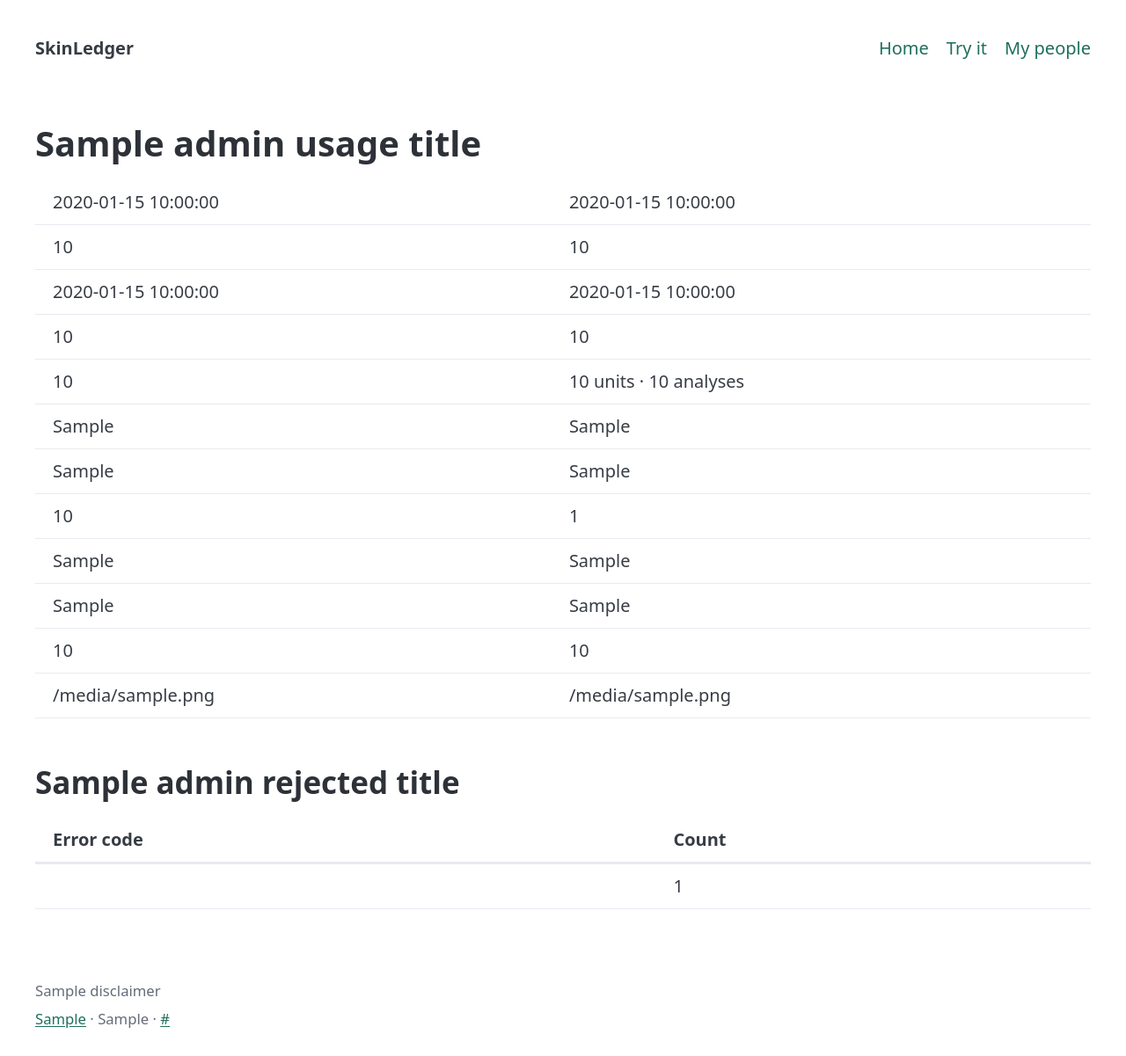
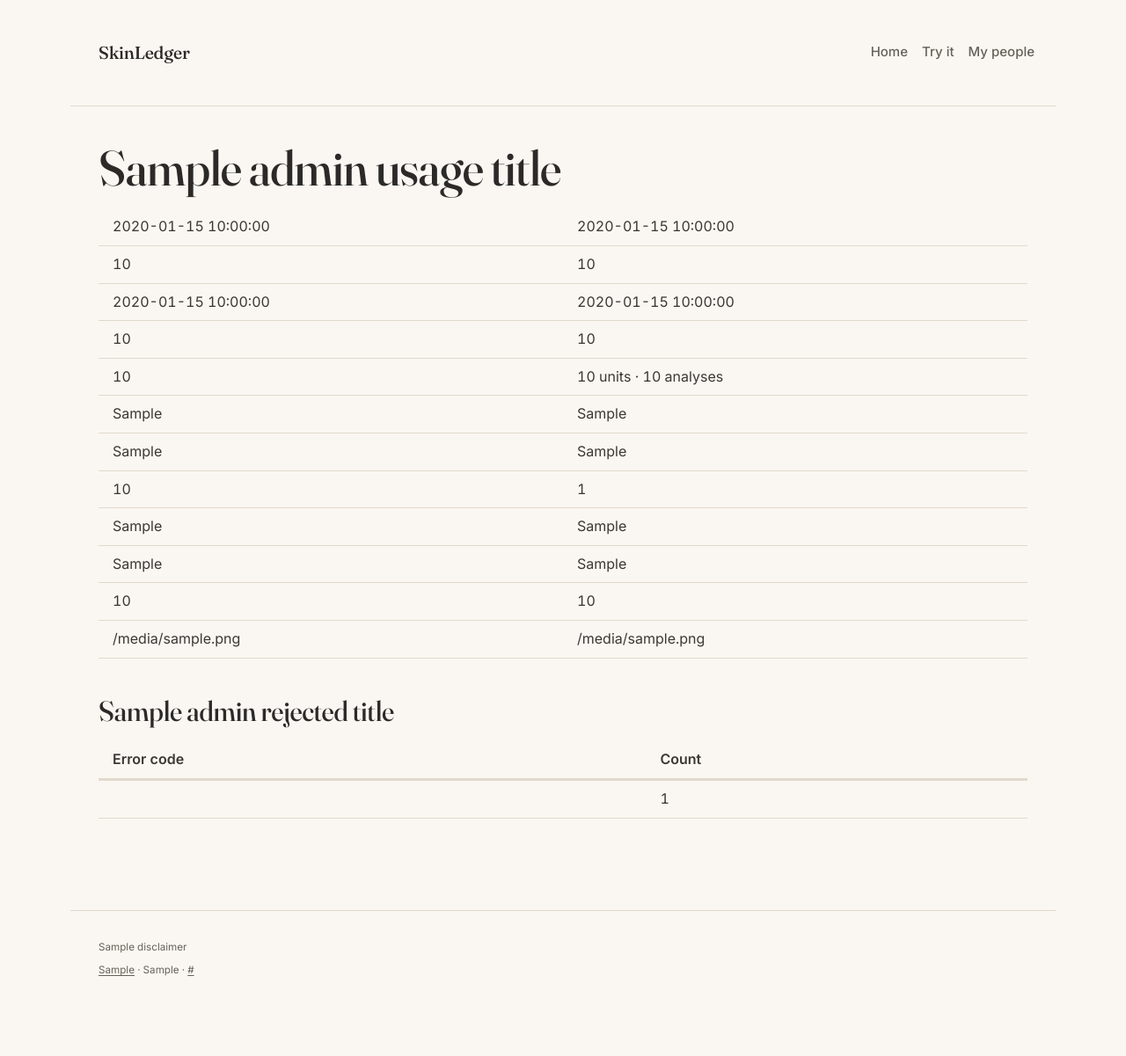
Before and after one commit to focampok/skinledger, a Python web app: template src/skinledger/web/templates/admin_usage.html in a window 1280 px wide. Shown: the whole page at 88% size. After the commit the page ends 1110 px from the top, so only its background shows below. Run offline with Jinja, Linux system fonts and the light colour scheme; the template is opened without the code that fills it: most values are stand-ins (such as "Sample title", 1, 10 or a date in 2020).

Commit message:
P16c-2a: Quiet Lab base tokens, fonts, nav, footer
Co-Authored-By: Claude Code <noreply@anthropic.com>

```diff
--- a/src/skinledger/web/static/app.css
+++ b/src/skinledger/web/static/app.css
@@ -1,53 +1,97 @@
-/* SkinLedger shell styles on top of Pico.css. */
+/* SkinLedger — The Quiet Lab. Warm ivory, stone, sage, Fraunces + Inter. */
 
-/*
- * P16b-1: the palette is one token set, mapped onto Pico's variables. Pico's
- * own dark scheme is replaced below so every surface, wash and status colour
- * stays readable when the phone is in dark mode.
- */
+@font-face {
+  font-family: "Fraunces";
+  src: url("/static/fonts/fraunces-latin.woff2") format("woff2");
+  font-weight: 400 600;
+  font-style: normal;
+  font-display: swap;
+  unicode-range: U+0000-00FF, U+0131, U+0152-0153, U+02BB-02BC, U+02C6, U+02DA, U+02DC,
+    U+0304, U+0308, U+0329, U+2000-206F, U+20AC, U+2122, U+2191, U+2193, U+2212, U+2215,
+    U+FEFF, U+FFFD;
+}
+
+@font-face {
+  font-family: "Inter";
+  src: url("/static/fonts/inter-latin.woff2") format("woff2");
+  font-weight: 400 600;
+  font-style: normal;
+  font-display: swap;
+  unicode-range: U+0000-00FF, U+0131, U+0152-0153, U+02BB-02BC, U+02C6, U+02DA, U+02DC,
+    U+0304, U+0308, U+0329, U+2000-206F, U+20AC, U+2122, U+2191, U+2193, U+2212, U+2215,
+    U+FEFF, U+FFFD;
+}
+
 :root {
   color-scheme: light dark;
+  --sl-font-display: "Fraunces", Georgia, "Times New Roman", serif;
+  --sl-font-sans: "Inter", system-ui, "Segoe UI", Roboto, sans-serif;
+  --sl-radius-control: 12px;
+  --sl-radius-card: 16px;
+  --sl-radius-pill: 999px;
+  --sl-space-xs: 8px;
+  --sl-space-sm: 12px;
+  --sl-space-md: 16px;
+  --sl-space-lg: 24px;
+  --sl-space-xl: 32px;
+  --sl-space-2xl: 48px;
+  --sl-shadow-lift: 0 1px 2px rgba(43, 42, 40, 0.04), 0 12px 32px rgba(43, 42, 40, 0.05);
 }
 
 /* Same specificity as Pico's light block (:root:not([data-theme=dark])). */
 :root:not([data-theme="dark"]) {
-  --sl-page: #ffffff;
-  --sl-ink: #2d3138;
-  --sl-body: #373c44;
-  --sl-muted: #646b79;
-  --sl-rule: #e7eaf0;
-  --sl-surface: #fbfcfc;
-  --sl-field-border: #cfd5e2;
-  --sl-neutral: #f1f3f4;
-  --sl-neutral-ink: #3c4043;
-  --sl-neutral-line: #e8eaed;
+  --sl-page: #faf7f2;
+  --sl-stone: #f1ece4;
+  --sl-stone-deep: #e8e1d6;
+  --sl-ink: #2b2a28;
+  --sl-body: #3b3833;
+  --sl-muted: #66615a;
+  --sl-rule: #e2d9cd;
+  --sl-surface: var(--sl-stone);
+  --sl-field-border: var(--sl-rule);
+
+  --sl-neutral: #efeae1;
+  --sl-neutral-ink: #4a4640;
+  --sl-neutral-line: #e8e1d6;
 
   --sl-accent: #1f6f5c;
   --sl-accent-ink: #1f6f5c;
-  --sl-accent-deep: #145247;
-  --sl-accent-wash: #eef7f2;
-  --sl-accent-chip: rgba(31, 111, 92, 0.12);
+  --sl-accent-deep: #17594a;
+  --sl-accent-wash: #e7efea;
+  --sl-accent-chip: rgba(31, 111, 92, 0.1);
 
-  --sl-warn: #b26a00;
-  --sl-warn-ink: #7a4b00;
-  --sl-warn-wash: #fff6e5;
-  --sl-status-ink: #8a4b08;
+  --sl-sand: #d8c6a6;
+  --sl-sand-wash: #f4ede1;
+  --sl-rose: #c4a09a;
+  --sl-rose-wash: #f6e9e6;
 
-  --sl-danger: #b3261e;
-  --sl-danger-ink: #8a1c1c;
-  --sl-danger-wash: #fdeeee;
+  --sl-warn: #8a5514;
+  --sl-warn-ink: #8a5514;
+  --sl-warn-wash: #f4e8d4;
+  --sl-status-ink: #8a5514;
 
-  --sl-grey: #5f6368;
+  --sl-danger: #a33a32;
+  --sl-danger-ink: #a33a32;
+  --sl-danger-wash: #f7e5e1;
+
+  --sl-grey: #4a4640;
   --sl-focus: #1f6f5c;
 
-  --sl-chart-grid: rgba(0, 0, 0, 0.08);
-  --sl-chart-band: rgba(31, 111, 92, 0.16);
-  --sl-chart-band-unstable: rgba(120, 126, 132, 0.22);
-  --sl-chart-product: #646b79;
+  --sl-chart-grid: #e2d9cd;
+  --sl-chart-band: rgba(216, 198, 166, 0.45);
+  --sl-chart-band-unstable: rgba(102, 97, 90, 0.14);
+  --sl-chart-product: #66615a;
   --sl-chart-real: #1f6f5c;
-  --sl-chart-simulated: #8a6d3b;
-  --sl-chart-sample: #6b5b95;
-  --sl-chart-hollow: #ffffff;
+  --sl-chart-simulated: #1f6f5c;
+  --sl-chart-sample: #1f6f5c;
+  --sl-chart-hollow: #faf7f2;
+
+  --pico-font-family: var(--sl-font-sans);
+  --pico-font-size: 100%;
+  --pico-line-height: 1.6;
+  --pico-border-radius: 12px;
+  --pico-form-element-spacing-vertical: 0.875rem;
+  --pico-form-element-spacing-horizontal: 1.25rem;
 
   --pico-background-color: var(--sl-page);
   --pico-color: var(--sl-body);
@@ -60,14 +104,14 @@
   --pico-muted-color: var(--sl-muted);
   --pico-muted-border-color: var(--sl-rule);
   --pico-card-background-color: var(--sl-page);
-  --pico-card-sectioning-background-color: var(--sl-surface);
-  --pico-form-element-background-color: var(--sl-surface);
-  --pico-form-element-border-color: var(--sl-field-border);
+  --pico-card-sectioning-background-color: var(--sl-stone);
+  --pico-form-element-background-color: var(--sl-page);
+  --pico-form-element-border-color: var(--sl-rule);
   --pico-form-element-active-border-color: var(--sl-accent);
   --pico-form-element-focus-color: var(--sl-accent);
   --pico-form-element-color: var(--sl-body);
   --pico-table-border-color: var(--sl-rule);
-  --pico-code-background-color: var(--sl-neutral);
+  --pico-code-background-color: var(--sl-stone);
   --pico-del-color: var(--sl-danger-ink);
   --pico-ins-color: var(--sl-accent-ink);
 
@@ -81,59 +125,67 @@
   --pico-primary-hover-underline: var(--sl-accent-deep);
   --pico-primary-focus: rgba(31, 111, 92, 0.35);
   --pico-primary-inverse: #ffffff;
+
+  --pico-secondary: var(--sl-ink);
+  --pico-secondary-background: var(--sl-stone);
+  --pico-secondary-border: var(--sl-rule);
+  --pico-secondary-underline: var(--sl-ink);
+  --pico-secondary-hover: var(--sl-ink);
+  --pico-secondary-hover-background: var(--sl-stone-deep);
+  --pico-secondary-hover-border: var(--sl-rule);
+  --pico-secondary-hover-underline: var(--sl-accent);
+  --pico-secondary-focus: rgba(31, 111, 92, 0.3);
+  --pico-secondary-inverse: var(--sl-ink);
 }
 
 @media (prefers-color-scheme: dark) {
   /* Same specificity as Pico's dark block; app.css loads later and wins. */
   :root:not([data-theme]) {
-    --sl-page: #12161b;
-    --sl-ink: #eef1f4;
-    --sl-body: #d5dae1;
-    --sl-muted: #a4adb9;
-    --sl-rule: #2a313a;
-    --sl-surface: #181e25;
-    --sl-field-border: #3a434e;
-    --sl-neutral: #232a33;
-    --sl-neutral-ink: #cdd3db;
-    --sl-neutral-line: #2e3641;
+    --sl-page: #1c1a17;
+    --sl-stone: #25221e;
+    --sl-stone-deep: #2e2a25;
+    --sl-ink: #f2ede5;
+    --sl-body: #dcd5ca;
+    --sl-muted: #b3aa9e;
+    --sl-rule: #3a352f;
+    --sl-surface: var(--sl-stone);
+    --sl-field-border: var(--sl-rule);
 
-    --sl-accent: #1f6f5c;
-    --sl-accent-ink: #7fd0b6;
-    --sl-accent-deep: #17584a;
-    --sl-accent-wash: #16302a;
-    --sl-accent-chip: rgba(127, 208, 182, 0.14);
+    --sl-neutral: #2a2622;
+    --sl-neutral-ink: #cfc7bb;
+    --sl-neutral-line: #2e2a25;
 
-    --sl-warn: #c9832a;
-    --sl-warn-ink: #f0b45e;
-    --sl-warn-wash: #33260f;
-    --sl-status-ink: #e0a24a;
+    --sl-accent: #8fc7b4;
+    --sl-accent-ink: #8fc7b4;
+    --sl-accent-deep: #a8d8c8;
+    --sl-accent-wash: #27332d;
+    --sl-accent-chip: rgba(143, 199, 180, 0.14);
 
-    --sl-danger: #d24a42;
-    --sl-danger-ink: #ff9d97;
-    --sl-danger-wash: #3a1514;
+    --sl-sand: #d8c6a6;
+    --sl-sand-wash: #332c21;
+    --sl-rose: #c4a09a;
+    --sl-rose-wash: #352624;
 
-    --sl-grey: #b6bdc7;
-    --sl-focus: #7fd0b6;
+    --sl-warn: #e0b36a;
+    --sl-warn-ink: #e0b36a;
+    --sl-warn-wash: #33281a;
+    --sl-status-ink: #e0b36a;
 
-    --sl-chart-grid: rgba(255, 255, 255, 0.1);
-    --sl-chart-band: rgba(127, 208, 182, 0.18);
-    --sl-chart-band-unstable: rgba(182, 189, 199, 0.18);
-    --sl-chart-product: #a4adb9;
-    --sl-chart-real: #7fd0b6;
-    --sl-chart-simulated: #d9b16a;
-    --sl-chart-sample: #b3a4d6;
-    --sl-chart-hollow: #12161b;
+    --sl-danger: #e89a90;
+    --sl-danger-ink: #e89a90;
+    --sl-danger-wash: #35211f;
 
-    --pico-primary: var(--sl-accent-ink);
-    --pico-primary-background: var(--sl-accent);
-    --pico-primary-border: var(--sl-accent);
-    --pico-primary-underline: rgba(127, 208, 182, 0.5);
-    --pico-primary-hover: #9be0c8;
-    --pico-primary-hover-background: var(--sl-accent-deep);
-    --pico-primary-hover-border: var(--sl-accent-deep);
-    --pico-primary-hover-underline: #9be0c8;
-    --pico-primary-focus: rgba(127, 208, 182, 0.4);
-    --pico-primary-inverse: #ffffff;
+    --sl-grey: #cfc7bb;
+    --sl-focus: #8fc7b4;
+
+    --sl-chart-grid: #3a352f;
+    --sl-chart-band: rgba(216, 198, 166, 0.22);
+    --sl-chart-band-unstable: rgba(179, 170, 158, 0.16);
+    --sl-chart-product: #b3aa9e;
+    --sl-chart-real: #8fc7b4;
+    --sl-chart-simulated: #8fc7b4;
+    --sl-chart-sample: #8fc7b4;
+    --sl-chart-hollow: #1c1a17;
 
     --pico-background-color: var(--sl-page);
     --pico-color: var(--sl-body);
@@ -146,31 +198,195 @@
     --pico-muted-color: var(--sl-muted);
     --pico-muted-border-color: var(--sl-rule);
     --pico-card-background-color: var(--sl-page);
-    --pico-card-sectioning-background-color: var(--sl-surface);
-    --pico-form-element-background-color: var(--sl-surface);
-    --pico-form-element-border-color: var(--sl-field-border);
-    --pico-form-element-active-border-color: var(--sl-accent-ink);
-    --pico-form-element-focus-color: var(--sl-accent-ink);
+    --pico-card-sectioning-background-color: var(--sl-stone);
+    --pico-form-element-background-color: var(--sl-page);
+    --pico-form-element-border-color: var(--sl-rule);
+    --pico-form-element-active-border-color: var(--sl-accent);
+    --pico-form-element-focus-color: var(--sl-accent);
     --pico-form-element-color: var(--sl-body);
     --pico-table-border-color: var(--sl-rule);
-    --pico-code-background-color: var(--sl-neutral);
+    --pico-code-background-color: var(--sl-stone);
+
+    --pico-primary: var(--sl-accent-ink);
+    --pico-primary-background: var(--sl-accent);
+    --pico-primary-border: var(--sl-accent);
+    --pico-primary-underline: rgba(143, 199, 180, 0.5);
+    --pico-primary-hover: var(--sl-accent-deep);
+    --pico-primary-hover-background: var(--sl-accent-deep);
+    --pico-primary-hover-border: var(--sl-accent-deep);
+    --pico-primary-hover-underline: var(--sl-accent-deep);
+    --pico-primary-focus: rgba(143, 199, 180, 0.4);
+    --pico-primary-inverse: #1c1a17;
+
+    --pico-secondary: var(--sl-body);
+    --pico-secondary-background: var(--sl-stone);
+    --pico-secondary-border: var(--sl-rule);
+    --pico-secondary-underline: var(--sl-body);
+    --pico-secondary-hover: var(--sl-ink);
+    --pico-secondary-hover-background: var(--sl-stone-deep);
+    --pico-secondary-hover-border: var(--sl-rule);
+    --pico-secondary-hover-underline: var(--sl-accent-ink);
+    --pico-secondary-focus: rgba(143, 199, 180, 0.35);
+    --pico-secondary-inverse: var(--sl-ink);
   }
 }
 
-body > header nav ul li a {
+body {
+  background: var(--sl-page);
+  color: var(--sl-body);
+  font-family: var(--sl-font-sans);
+  font-variant-numeric: tabular-nums;
+}
+
+h1,
+h2,
+h3 {
+  font-family: var(--sl-font-display);
+  font-weight: 500;
+  color: var(--sl-ink);
+}
+
+h1 {
+  font-size: clamp(2.25rem, 6vw, 3.5rem);
+  line-height: 1.08;
+  letter-spacing: -0.01em;
+  font-variation-settings: "opsz" 144;
+}
+
+h2 {
+  font-size: clamp(1.6rem, 3vw, 2rem);
+  line-height: 1.15;
+  letter-spacing: -0.005em;
+  font-variation-settings: "opsz" 96;
+}
+
+h3 {
+  font-size: 1.25rem;
+  line-height: 1.25;
+  font-variation-settings: "opsz" 48;
+}
+
+.container {
+  width: 100%;
+  max-width: 1120px;
+  margin-inline: auto;
+  padding-inline: var(--sl-space-lg);
+}
+
+@media (min-width: 768px) {
+  .container {
+    padding-inline: var(--sl-space-xl);
+  }
+}
+
+@media (min-width: 1440px) {
+  .container {
+    padding-inline: var(--sl-space-2xl);
+  }
+}
+
+main.container {
+  padding-block: var(--sl-space-lg);
+}
+
+@media (min-width: 768px) {
+  main.container {
+    padding-block: 40px;
+  }
+}
+
+body > header {
+  border-bottom: 1px solid var(--sl-rule);
+}
+
+body > header nav {
+  display: flex;
+  flex-wrap: wrap;
+  align-items: center;
+  justify-content: space-between;
+  gap: 8px 24px;
+  padding-block: 12px;
+}
+
+body > header nav ul {
+  margin: 0;
+  padding: 0;
+}
+
+body > header nav ul li {
+  margin: 0;
+}
+
+body > header nav ul:first-child li {
+  list-style: none;
+}
+
+body > header nav .wordmark {
+  font-family: var(--sl-font-display);
+  font-size: 1.25rem;
+  font-weight: 500;
+  color: var(--sl-ink);
   text-decoration: none;
+  letter-spacing: -0.01em;
+  font-variation-settings: "opsz" 48;
+}
+
+body > header nav ul:last-child {
+  display: flex;
+  flex-wrap: wrap;
+  align-items: center;
+  gap: 2px 16px;
+}
+
+body > header nav ul:last-child a {
+  display: inline-flex;
+  align-items: center;
+  min-height: 44px;
+  padding: 0;
+  border-radius: 0;
+  font-family: var(--sl-font-sans);
+  font-size: 0.9375rem;
+  font-weight: 500;
+  color: var(--sl-muted);
+  text-decoration: none;
+  border-bottom: 2px solid transparent;
+  transition: color 160ms ease, border-color 160ms ease;
+}
+
+body > header nav ul:last-child a:hover {
+  color: var(--sl-ink);
+}
+
+body > header nav ul:last-child a[aria-current="page"] {
+  color: var(--sl-ink);
+  border-bottom-color: var(--sl-accent);
 }
 
 body > footer {
   display: flex;
   flex-direction: column;
-  gap: 0.35rem;
-  padding-block: 1.5rem;
+  gap: var(--sl-space-xs);
+  border-top: 1px solid var(--sl-rule);
+  margin-top: var(--sl-space-2xl);
+  padding-block: var(--sl-space-xl);
   color: var(--sl-muted);
+  font-size: 0.875rem;
 }
 
 body > footer a {
-  color: var(--sl-accent-ink);
+  color: var(--sl-muted);
+  text-decoration: underline;
+  text-underline-offset: 2px;
+}
+
+body > footer a:hover {
+  color: var(--sl-ink);
+}
+
+button,
+[role="button"],
+input[type="submit"] {
+  font-weight: 500;
 }
 
 :where(a, button, input, select, textarea, summary, [role="button"]):focus-visible {
@@ -183,10 +399,6 @@ details summary:focus-visible:not([role]) {
   outline: 2px solid var(--sl-focus);
   outline-offset: 2px;
   box-shadow: none;
-}
-
-main.container {
-  padding-block: 1.5rem;
 }
 
 /* -- P16 capture page (moved from capture.html so no inline style is used) -- */
--- a/src/skinledger/web/static/sw.js
+++ b/src/skinledger/web/static/sw.js
@@ -2,10 +2,12 @@
 // It caches only the static app shell. API responses, pages, images and masks stay
 // network-only: they are never written to a cache.
 
-const CACHE_NAME = "skinledger-shell-v2";
+const CACHE_NAME = "skinledger-shell-v3";
 const SHELL_ASSETS = [
   "/offline",
   "/static/app.css",
+  "/static/fonts/fraunces-latin.woff2",
+  "/static/fonts/inter-latin.woff2",
   "/static/manifest.webmanifest",
   "/static/icons/icon-192.png",
   "/static/icons/icon-512.png",
--- a/src/skinledger/web/templates/base.html
+++ b/src/skinledger/web/templates/base.html
@@ -15,18 +15,19 @@
   {% block head %}{% endblock %}
 </head>
 <body>
+  {% set current = request.url.path %}
   <header class="container">
     <nav>
       <ul>
-        <li><strong>SkinLedger</strong></li>
+        <li><a class="wordmark" href="/">SkinLedger</a></li>
       </ul>
       <ul>
-        <li><a href="/">Home</a></li>
-        <li><a href="/try">Try it</a></li>
-        <li><a href="/people">My people</a></li>
-        {% if features.timeline %}<li><a href="/timeline">Timeline</a></li>{% endif %}
-        {% if features.products %}<li><a href="/products">Products</a></li>{% endif %}
-        {% if features.routine %}<li><a href="/routine">Routine</a></li>{% endif %}
+        <li><a href="/"{% if current == "/" %} aria-current="page"{% endif %}>Home</a></li>
+        <li><a href="/try"{% if current.startswith("/try") %} aria-current="page"{% endif %}>Try it</a></li>
+        <li><a href="/people"{% if current.startswith("/people") %} aria-current="page"{% endif %}>My people</a></li>
+        {% if features.timeline %}<li><a href="/timeline"{% if current.startswith("/timeline") %} aria-current="page"{% endif %}>Timeline</a></li>{% endif %}
+        {% if features.products %}<li><a href="/products"{% if current.startswith("/products") %} aria-current="page"{% endif %}>Products</a></li>{% endif %}
+        {% if features.routine %}<li><a href="/routine"{% if current.startswith("/routine") %} aria-current="page"{% endif %}>Routine</a></li>{% endif %}
       </ul>
     </nav>
   </header>
```
Also changed, not shown: src/skinledger/web/static/fonts/OFL-Fraunces.txt (added, +93 -0 lines), src/skinledger/web/static/fonts/OFL-Inter.txt (added, +93 -0 lines), README.md, src/skinledger/web/static/fonts/fraunces-latin.woff2 (added), src/skinledger/web/static/fonts/inter-latin.woff2 (added).
